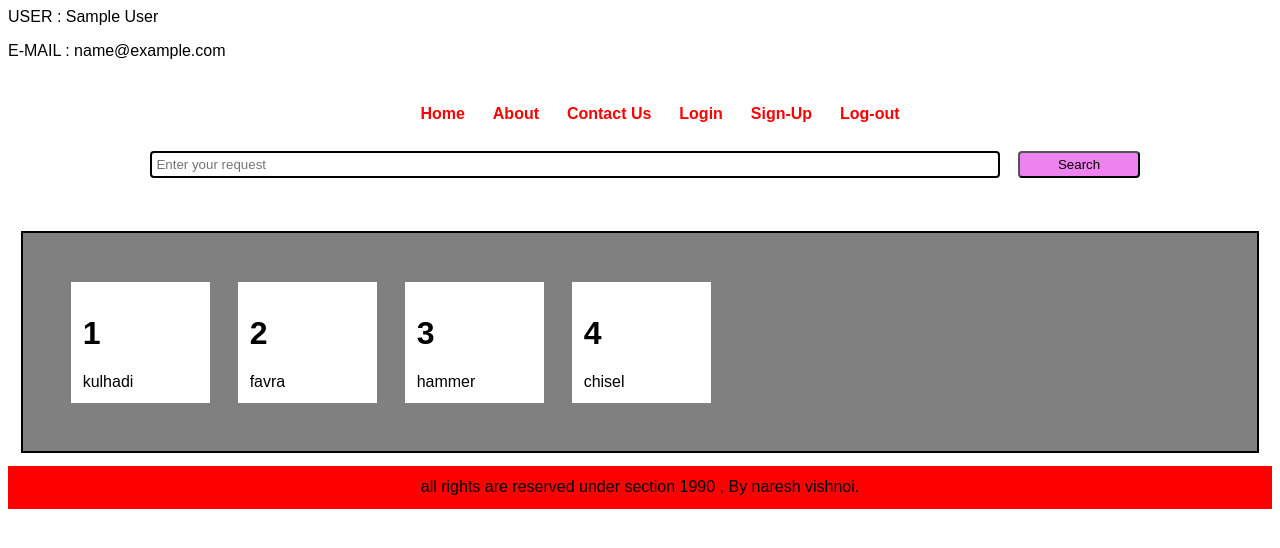
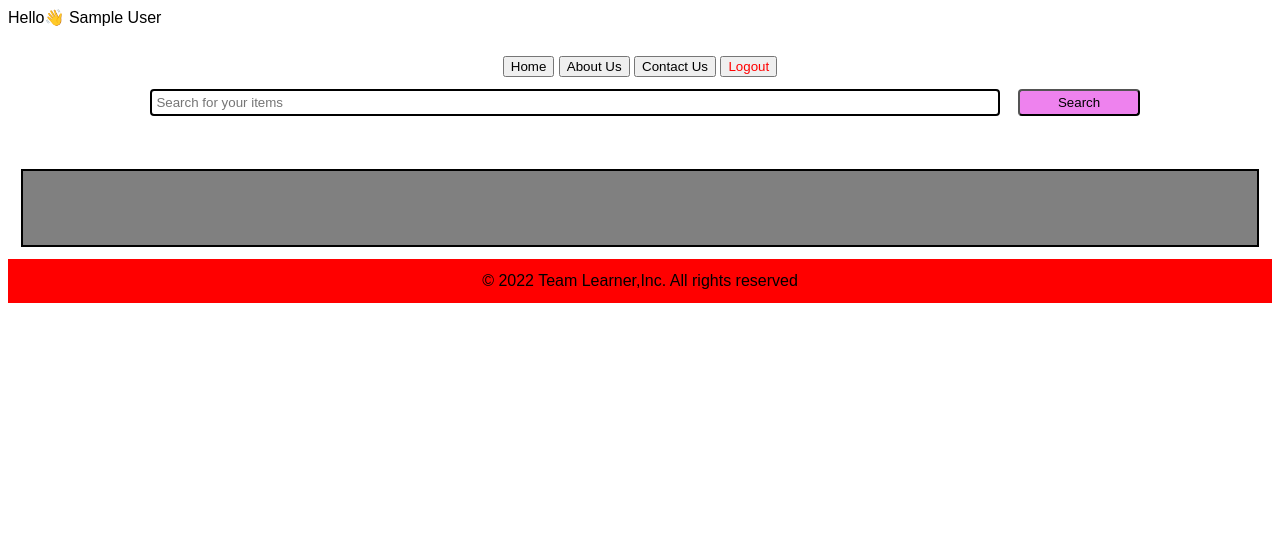
Before and after one commit to NareshVishnoi/webster-2022-project, a PHP site: page /login.php in a window 1280 px wide. Shown: the top 548 px of the page. Run offline with PHP 8.4, Linux system fonts and the light colour scheme; the visitor is signed in with stand-in values (Sample User, id 1).

Commit message:
Update login.php

```diff
--- a/login.php
+++ b/login.php
@@ -1,19 +1,22 @@
 <?php
-
+session_start();
+if($_SESSION['name']==NULL){
+header("Location:index.php");
+}
+else{
 
 function function_alert($message) {
 
-    // Display the alert box
+
     echo "<script>alert('$message');</script>";
 }
 
 
-// Function call
-function_alert("Logged-in successfully");
+function_alert("Logged in successfully");
 
 
 
-
+}
 
 
 ?>
@@ -25,44 +28,44 @@ function_alert("Logged-in successfully");
 </div>
     </head>
     <body>
-        <!-- head goes from here -->
-        <p><?php
-              session_start();
-               echo "USER : ".$_SESSION['name'];
 
+        <p class="p1"><?php
+
+              if($_SESSION['name']!=NULL){
+               echo "Hello👋 ".$_SESSION['name'];
+              }
+              else{
+                echo "Login first ";
+              }
 
                ?></p>
-               <p>
-                <?php
-                echo "E-MAIL : ".$_SESSION['email'];
-                ?>
+               <!-- <p class="p2">
+                <!-- <?php
+                if($_SESSION['email']!=NULL){
+                echo "Your email ".$_SESSION['email'];
+                }
+                ?> -->
                </p>
         <div class="me">
 
             <div class="wrapper">
 
-               <ul class="list">
-               <li><a href="#">Home</a></li>
-               <li><a href="#">About</a></li>
-               <li><a href="#">Contact Us</a></li>
+               <button class="home">Home</button>
+               <button class="home">About Us</button>
+               <button class="home">Contact Us</button>
 
-              <li><a href="index.php">Login</a></li>
-               <li><a href="Sign-up.php">Sign-Up</a></li>
-
-
-
-              <li><a href="logout.php">Log-out
+              <button class="logout">
+              <a href="logout.php">Logout
                 <?php
                 session_unset();
                 session_destroy();
                 ?>
-              </a></li>
-
-
+              </a>
+              </button>
 
                </ul>
                <form action="login.php" method="post">
-                <input type="text" name="name" class="name" placeholder="Enter your request">
+                <input type="text" name="name" class="name" placeholder="Search for your items">
                 <input type="button" value="Search" id=this>
 
             </form>
@@ -73,30 +76,13 @@ function_alert("Logged-in successfully");
 <div class="main">
     <div class="wrapper">
 
-       <div class="your">
-
-       <h1>1</h1>
-        kulhadi
-       </div>
-       <div class="your">
-       <h1>2</h1>
-        favra
-       </div>
-       <div class="your">
-       <h1>3</h1>
-        hammer
-       </div>
-       <div class="your">
-       <h1>4</h1>
-        chisel
-       </div>
     </div>
 </div>
         <!-- main content ends here  -->
        <!-- footer goes from here  -->
        <div class="footer">
         <div class="wrapper">
-            all rights are reserved under section 1990 , By naresh vishnoi.
+     © 2022 Team Learner,Inc. All rights reserved
         </div>
        </div>
        <!-- footer ends here -->
```
